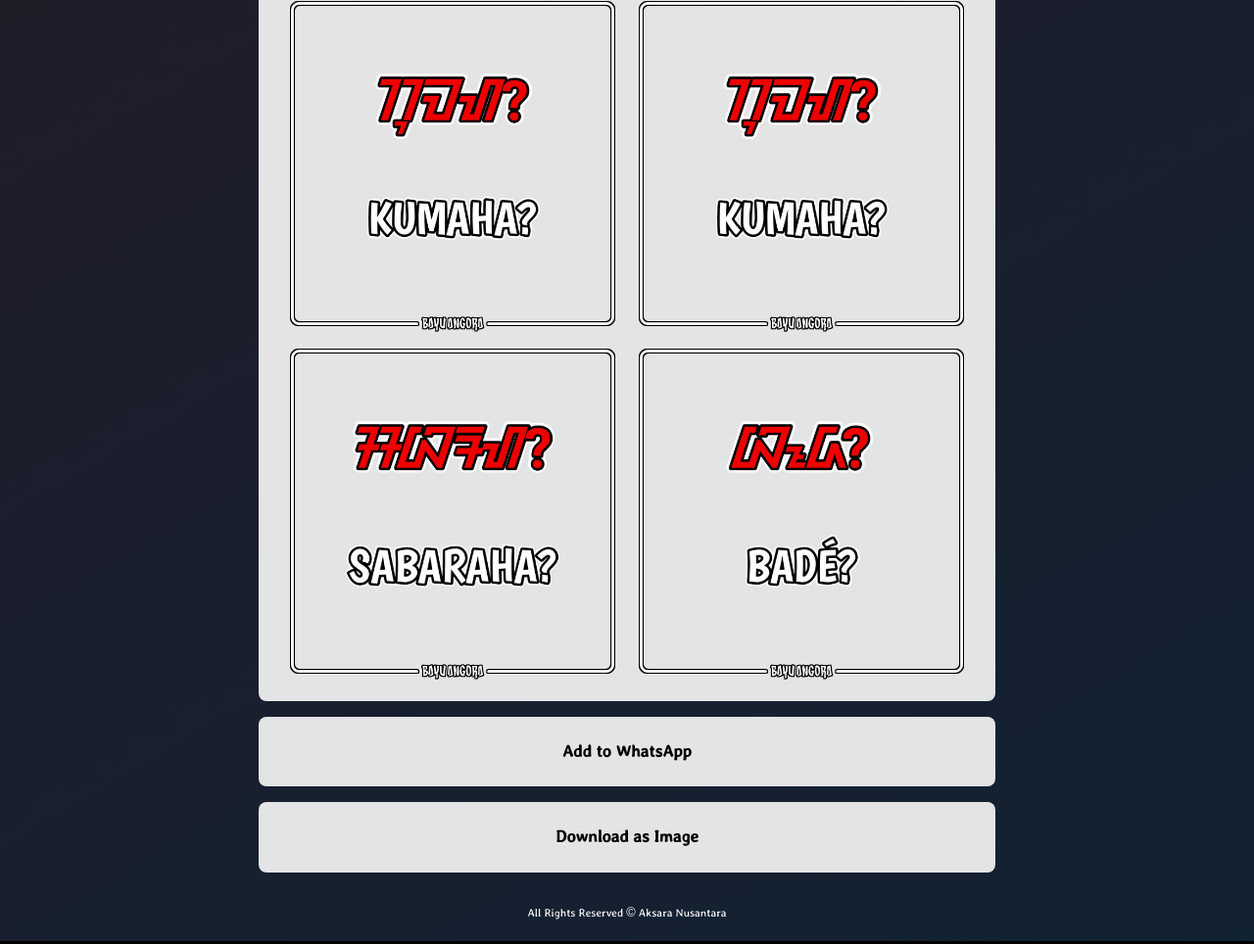
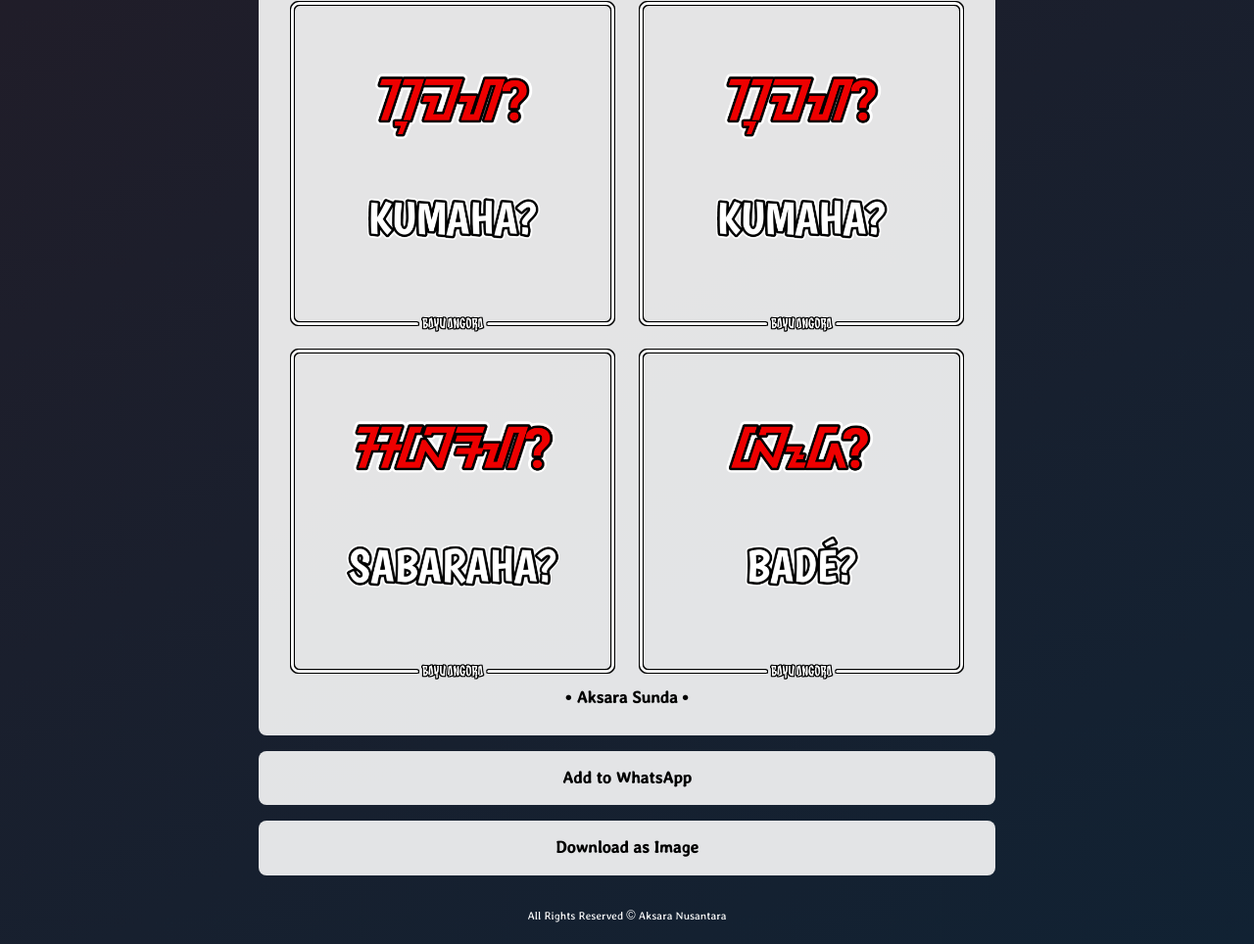
Before and after one commit to BayuAngora/aksantara, a plain HTML site: page sunda/index.html in a window 1280 px wide. Shown: the part 4028-4992 px from the top of the page at 98% size. Drawn offline with Linux system fonts and the light colour scheme.

Commit message:
Update index.html

```diff
--- a/sunda/index.html
+++ b/sunda/index.html
@@ -128,17 +128,18 @@ alt="sabaraha" src="/sunda/sabaraha.png">
 <img class="half" tabindex="0"
 alt="bade" src="/sunda/bade.png">
 </div>
+<h3 class="center">• Aksara Sunda •</h3>
 </section>
 
 <div class="box">
-<h2 class="center">
+<h1 class="center">
 <a href="/">Add to WhatsApp</a>
-</h2>
+</h1>
 </div>
 <div class="box">
-<h2 class="center">
+<h1 class="center">
 <a href="https://github.com/BayuAngora/aksantara/archive/refs/heads/main.zip">Download as Image</a>
-</h2>
+</h1>
 </div>
 
 </main>
```
